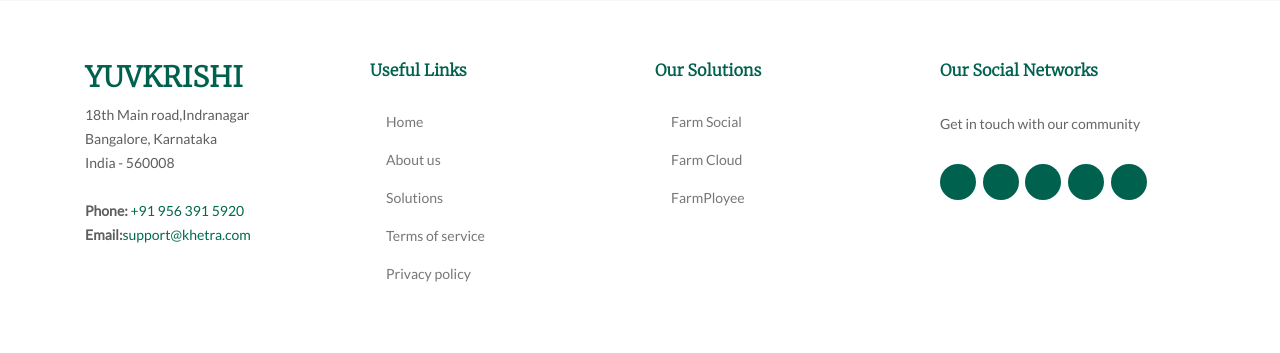
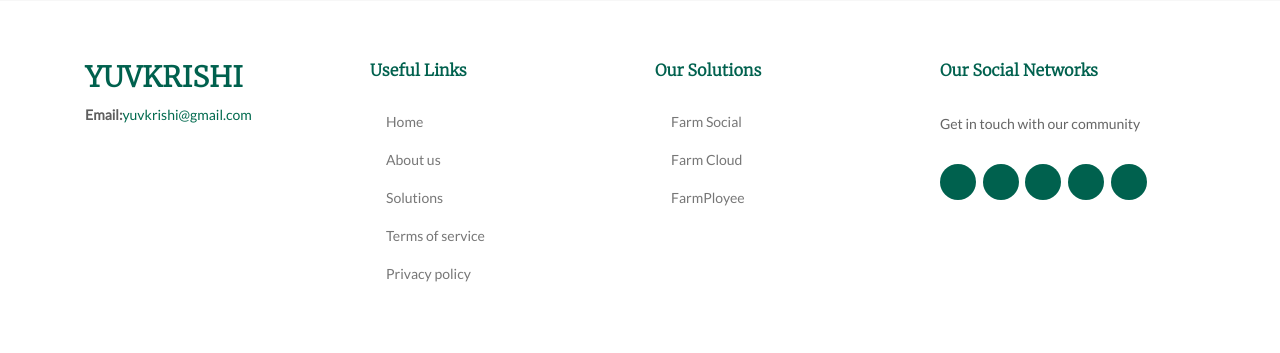
Before and after one commit to vatsa-hegde/yuvkrishi, a Flask app: page / in a window 1280 px wide. Shown: the part 2416-2769 px from the top of the page. Run offline with Flask 2, Linux system fonts and the light colour scheme; some libraries are stand-ins or nearby versions; some web fonts are replaced.

Commit message:
smaller changes

```diff
--- a/application.py
+++ b/application.py
@@ -37,9 +37,7 @@ def Journey():
 def solution():
     return render_template("solutions.html")
 
-@application.route('/donate')
-def donate():
-    return render_template("donate.html")
+
 
 @application.route('/govtAlliance')
 def Alliances():
--- a/static/css/index.css
+++ b/static/css/index.css
@@ -2,21 +2,21 @@
 /*------------------------ font links ----------------------------------- */
 @font-face {
   font-family: "fondamento";
-  src: url("/fonts/Fondamento/Fondamento-Regular.ttf") format("truetype");
+  src: url("../fonts/Fondamento/Fondamento-Regular.ttf") format("truetype");
   font-weight: bold;
   font-style: normal;
   display: swap;
 }
 @font-face {
   font-family: "lato";
-  src: url("/fonts/Lato/Lato-Regular.ttf") format("truetype");
+  src: url("../fonts/Lato/Lato-Regular.ttf") format("truetype");
   font-weight: normal;
   font-style: normal;
   display: swap;
 }
 @font-face {
   font-family: "merry";
-  src: url("/fonts/Merriweather/Merriweather-Light.ttf") format("truetype");
+  src: url("../fonts/Merriweather/Merriweather-Light.ttf") format("truetype");
   font-weight: 300;
   font-style: normal;
   display: swap;
--- a/templates/index.html
+++ b/templates/index.html
@@ -55,11 +55,12 @@
                     <li><a href="/solution">Farm Ployee</a></li>
                   </ul>
                 </li>
+                <li><a href="https://instamojo.com/@yuvkrishi">Donate</a></li>
               </ul>
             </nav>
             <!-- .nav-menu -->
 
-            <a href="/donate" class="get-started-btn scrollto">Donate</a>
+            <a href="https://forms.gle/9iDEjBm1H4wBeJ7F8" class="get-started-btn scrollto">Join us</a>
           </div>
         </div>
       </div>
@@ -168,12 +169,12 @@
           <div class="col-lg-3 col-md-6 footer-contact">
             <h3>Yuvkrishi</h3>
             <p>
-              18th Main road,Indranagar <br>
+              <!-- 18th Main road,Indranagar <br>
               Bangalore, Karnataka<br>
               India - 560008 <br><br>
               <strong>Phone:</strong> <a href="tel:+919563915920">+91 956 391 5920</a>
-              <br>
-              <strong>Email:</strong><a href="mailto:support@khetra.com">support@khetra.com</a><br>
+              <br> -->
+              <strong>Email:</strong><a href="mailto:yuvkrishi@gmail.com">yuvkrishi@gmail.com</a><br>
             </p>
           </div>
 
--- a/templates/solutions.html
+++ b/templates/solutions.html
@@ -129,12 +129,12 @@
           <div class="col-lg-3 col-md-6 footer-contact">
             <h3>Yuvkrishi</h3>
             <p>
-              18th Main road,Indranagar <br>
+              <!-- 18th Main road,Indranagar <br>
               Bangalore, Karnataka<br>
               India - 560008 <br><br>
               <strong>Phone:</strong> <a href="tel:+919563915920">+91 956 391 5920</a>
-              <br>
-              <strong>Email:</strong><a href="mailto:support@khetra.com">support@khetra.com</a><br>
+              <br> -->
+              <strong>Email:</strong><a href="mailto:yuvkrishi@gmail.com">yuvkrishi@gmail.com</a><br>
             </p>
           </div>
 
--- a/templates/team.html
+++ b/templates/team.html
@@ -94,12 +94,12 @@
           <div class="col-lg-3 col-md-6 footer-contact">
             <h3>Yuvkrishi</h3>
             <p>
-              18th Main road,Indranagar <br>
+              <!-- 18th Main road,Indranagar <br>
               Bangalore, Karnataka<br>
               India - 560008 <br><br>
               <strong>Phone:</strong> <a href="tel:+919563915920">+91 956 391 5920</a>
-              <br>
-              <strong>Email:</strong><a href="mailto:support@khetra.com">support@khetra.com</a><br>
+              <br> -->
+              <strong>Email:</strong><a href="mailto:yuvkrishi@gmail.com">yuvkrishi@gmail.com</a><br>
             </p>
           </div>
 
```
